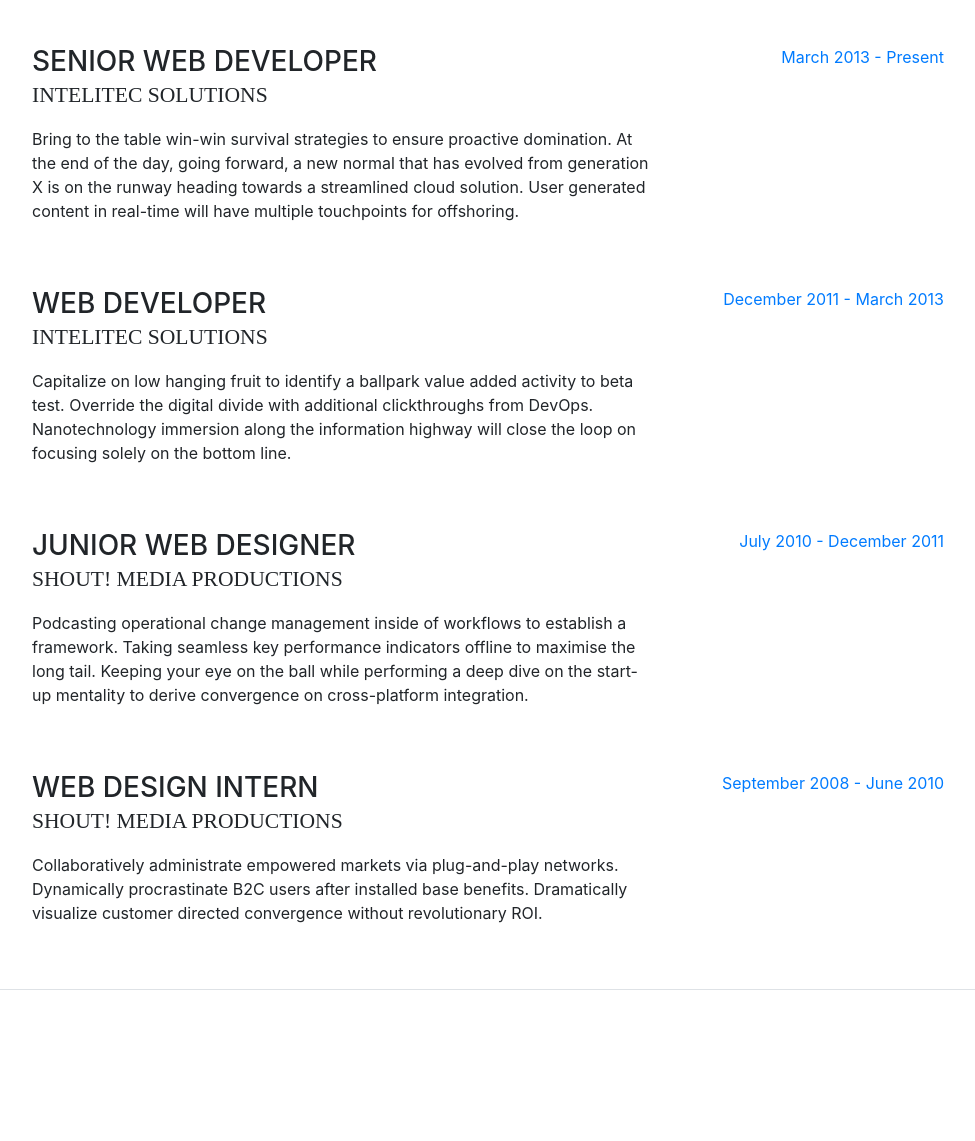
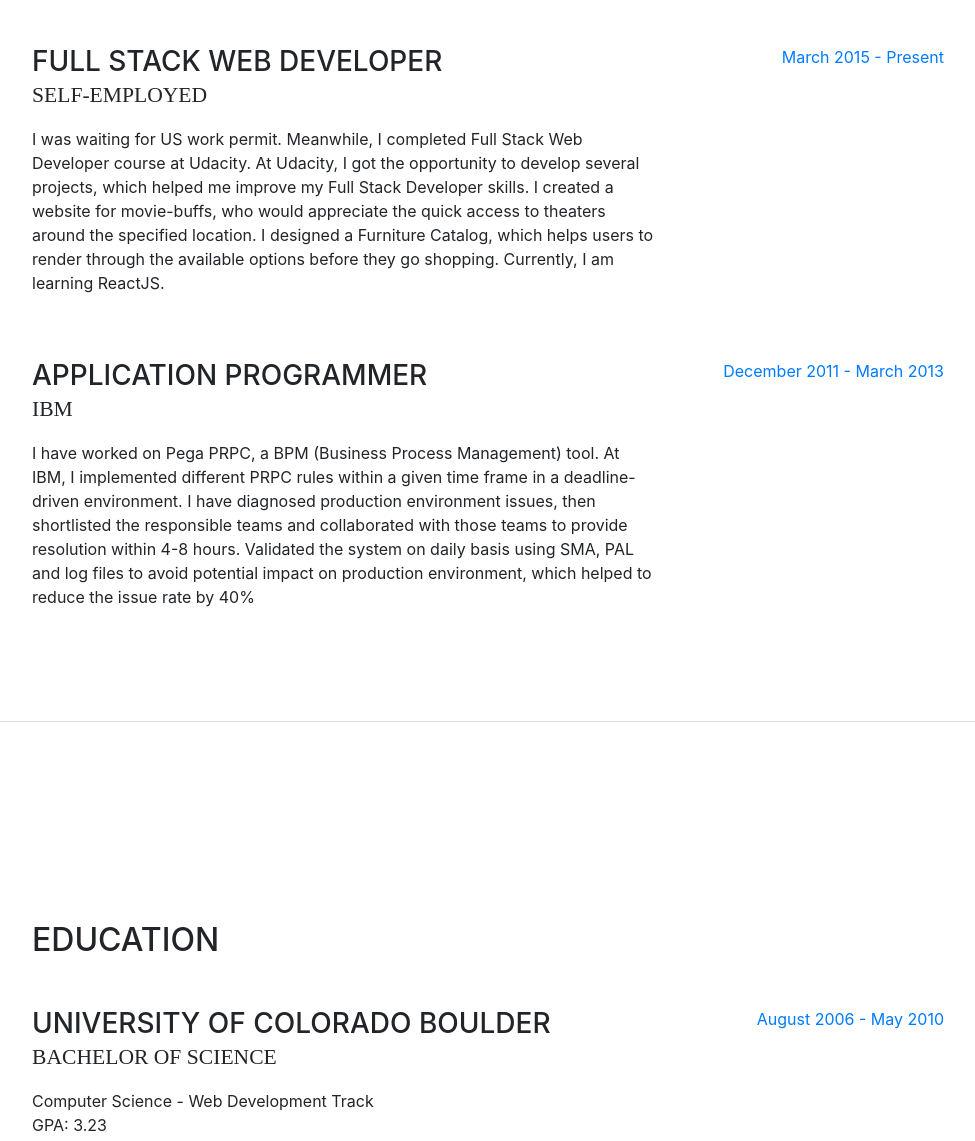
Before and after one commit to Dhanshree-Sonar/Resume-Launch-Website, a website with bundled scripts: page index.html in a window 1280 px wide. Shown: the part 889-2030 px from the top of the page, without its empty margins (288-1263 px from the left). Built offline with nearby package versions, Linux system fonts and the light colour scheme; a web font is replaced by a local one.

Commit message:
Fix: Change experience section

```diff
--- a/index.html
+++ b/index.html
@@ -115,45 +115,23 @@
 
           <div class="resume-item d-flex flex-column flex-md-row mb-5">
             <div class="resume-content mr-auto">
-              <h3 class="mb-0">Senior Web Developer</h3>
-              <div class="subheading mb-3">Intelitec Solutions</div>
-              <p>Bring to the table win-win survival strategies to ensure proactive domination. At the end of the day, going forward, a new normal that has evolved from generation X is on the runway heading towards a streamlined cloud solution. User generated content in real-time will have multiple touchpoints for offshoring.</p>
+              <h3 class="mb-0">Full Stack Web Developer</h3>
+              <div class="subheading mb-3">Self-Employed</div>
+              <p>I was waiting for US work permit. Meanwhile, I completed Full Stack Web Developer course at Udacity. At Udacity, I got the opportunity to develop several projects, which helped me improve my Full Stack Developer skills. I created a website for movie-buffs, who would appreciate the quick access to theaters around the specified location. I designed a Furniture Catalog, which helps users to render through the available options before they go shopping. Currently, I am learning ReactJS.</p>
             </div>
             <div class="resume-date text-md-right">
-              <span class="text-primary">March 2013 - Present</span>
+              <span class="text-primary">March 2015 - Present</span>
             </div>
           </div>
 
           <div class="resume-item d-flex flex-column flex-md-row mb-5">
             <div class="resume-content mr-auto">
-              <h3 class="mb-0">Web Developer</h3>
-              <div class="subheading mb-3">Intelitec Solutions</div>
-              <p>Capitalize on low hanging fruit to identify a ballpark value added activity to beta test. Override the digital divide with additional clickthroughs from DevOps. Nanotechnology immersion along the information highway will close the loop on focusing solely on the bottom line.</p>
+              <h3 class="mb-0">Application Programmer</h3>
+              <div class="subheading mb-3">IBM</div>
+              <p>I have worked on Pega PRPC, a BPM (Business Process Management) tool. At IBM, I implemented different PRPC rules within a given time frame in a deadline-driven environment. I have diagnosed production environment issues, then shortlisted the responsible teams and collaborated with those teams to provide resolution within 4-8 hours. Validated the system on daily basis using SMA, PAL and log files to avoid potential impact on production environment, which helped to reduce the issue rate by 40%</p>
             </div>
             <div class="resume-date text-md-right">
               <span class="text-primary">December 2011 - March 2013</span>
-            </div>
-          </div>
-
-          <div class="resume-item d-flex flex-column flex-md-row mb-5">
-            <div class="resume-content mr-auto">
-              <h3 class="mb-0">Junior Web Designer</h3>
-              <div class="subheading mb-3">Shout! Media Productions</div>
-              <p>Podcasting operational change management inside of workflows to establish a framework. Taking seamless key performance indicators offline to maximise the long tail. Keeping your eye on the ball while performing a deep dive on the start-up mentality to derive convergence on cross-platform integration.</p>
-            </div>
-            <div class="resume-date text-md-right">
-              <span class="text-primary">July 2010 - December 2011</span>
-            </div>
-          </div>
-
-          <div class="resume-item d-flex flex-column flex-md-row">
-            <div class="resume-content mr-auto">
-              <h3 class="mb-0">Web Design Intern</h3>
-              <div class="subheading mb-3">Shout! Media Productions</div>
-              <p>Collaboratively administrate empowered markets via plug-and-play networks. Dynamically procrastinate B2C users after installed base benefits. Dramatically visualize customer directed convergence without revolutionary ROI.</p>
-            </div>
-            <div class="resume-date text-md-right">
-              <span class="text-primary">September 2008 - June 2010</span>
             </div>
           </div>
 
```
